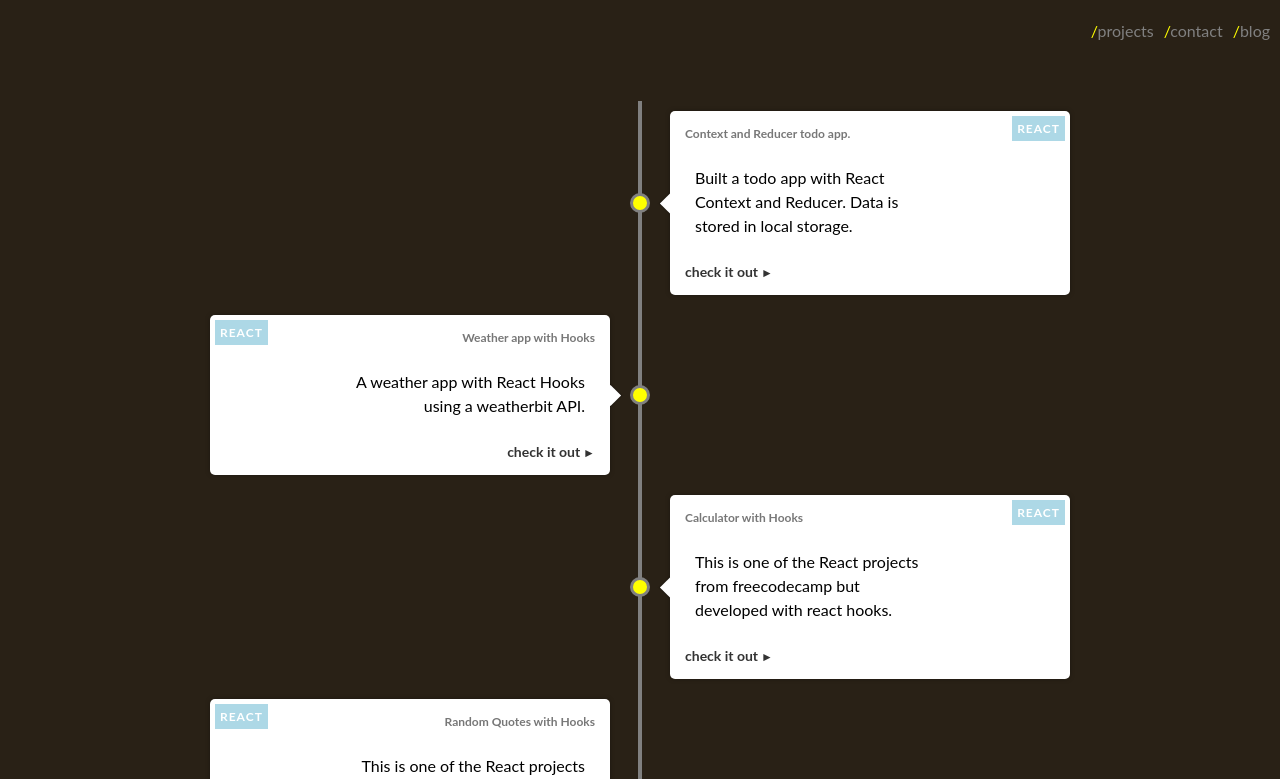
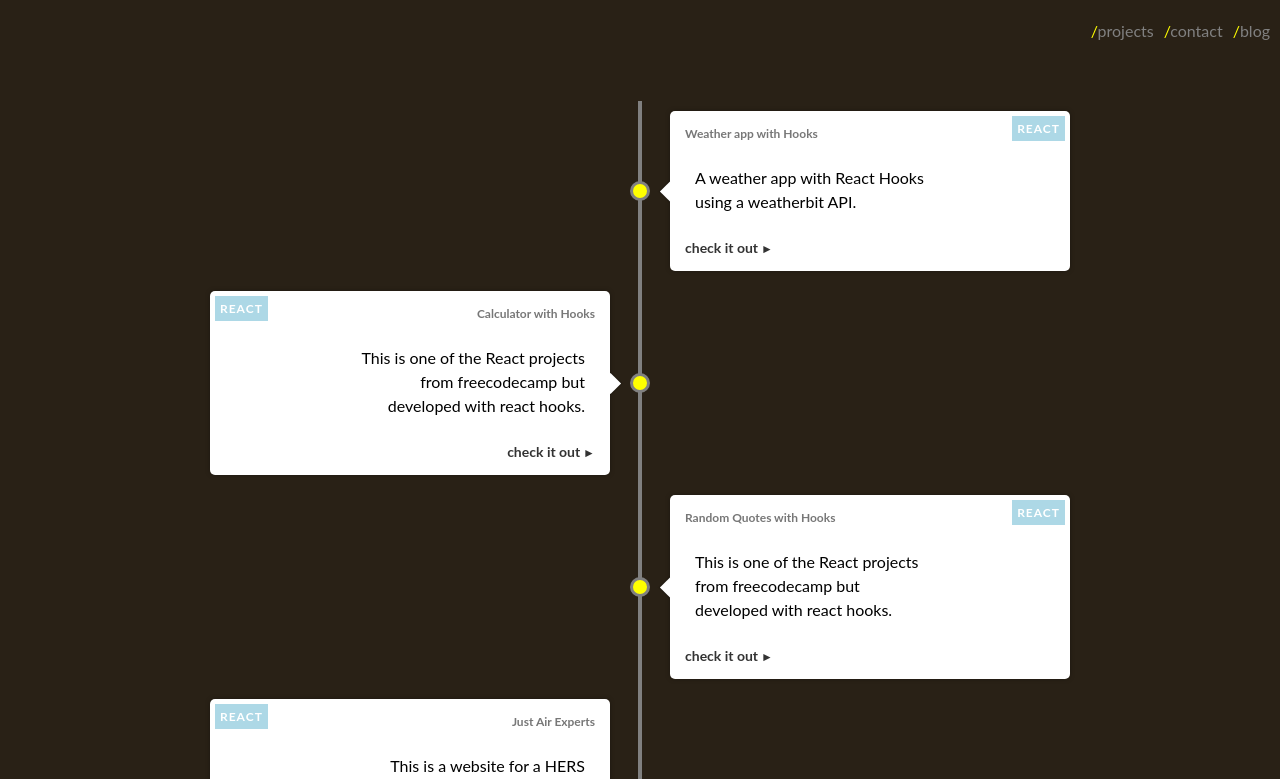
Before and after one commit to gabbycampos/gcampos-net, a React (Create React App) app: page / in a window 1280 px wide. Shown: the top 779 px of the page. Built offline with nearby package versions, Linux system fonts and the light colour scheme.

Commit message:
updated timeline

```diff
--- a/src/data/ProjectData.js
+++ b/src/data/ProjectData.js
@@ -1,18 +1,6 @@
 // projectData with objects.
 
 const projectData = [
-    {
-        text: 'Built a todo app with React Context and Reducer. Data is stored in local storage.',
-        date: 'Context and Reducer todo app.',
-        category: {
-            tag: 'react',
-            color: '#add8e6'
-        },
-        link: {
-            url: 'https://gabbycampos.github.io/context-reducer/',
-            text: 'check it out'
-        }
-    },
     {
         text: 'A weather app with React Hooks using a weatherbit API.',
         date: 'Weather app with Hooks',
@@ -264,42 +252,6 @@ const projectData = [
             url: 'https://gabbycampos.github.io/palindrome_js/',
             text: 'check it out'
         }
-    }
-    , {
-        text: 'This is the first of the Responsive Web Design Projects from FreeCodeCamp. Created with HTML and CSS',
-        date: 'Tribute Page',
-        category: {
-            tag: 'FreeCodeCamp',
-            color: '#006400'
-        },
-        link: {
-            url: 'https://codepen.io/gabatron/pen/KKpZvez',
-            text: 'check it out'
-        }
-    }
-    , {
-        text: 'This is the second of the Responsive Web Design Projects from FreeCodeCamp. Created with HTML and CSS.',
-        date: 'Survey Form',
-        category: {
-            tag: 'JavaScript',
-            color: '#006400'
-        },
-        link: {
-            url: 'https://codepen.io/gabatron/pen/qBdxEzY',
-            text: 'check it out'
-        }
-    },
-    {
-        text: 'This is the third of the Responsive Web Design Projects from FreeCodeCamp. Created with HTML and CSS.',
-        date: 'Product Landing Page',
-        category: {
-            tag: 'FreeCodeCamp',
-            color: '#006400'
-        },
-        link: {
-            url: 'https://codepen.io/gabatron/pen/oNXQNKq',
-            text: 'check it out'
-        }
     },
     {
         text: 'This is the fourth of the Responsive Web Design Projects from FreeCodeCamp. Created with HTML and CSS.',
@@ -313,18 +265,7 @@ const projectData = [
             text: 'check it out'
         }
     },
-    {
-        text: 'This is the fifth of the Responsive Web Design Projects from FreeCodeCamp. Created with HTML and CSS.',
-        date: 'Personal Portfolio Page',
-        category: {
-            tag: 'FreeCodeCamp',
-            color: '#006400'
-        },
-        link: {
-            url: 'https://codepen.io/gabatron/pen/WNvPQEJ',
-            text: 'check it out'
-        }
-    }
+
 ];
 
 export default projectData;
```
